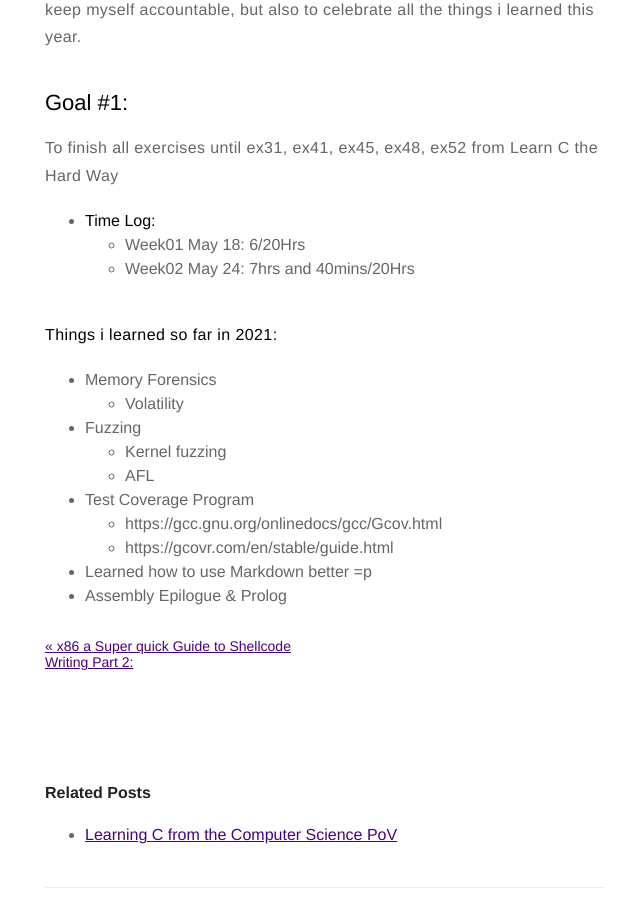
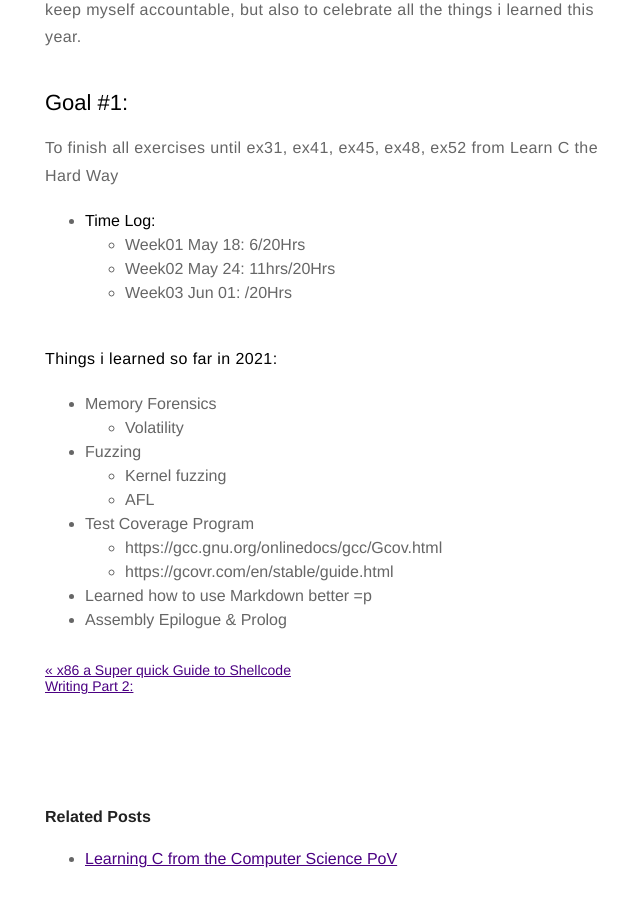
Before and after one commit to MaskedFox/maskedfox.github.io, a Jekyll site: the page built from _posts/2021-05-18-LearningTime2021.md, in a window 1280 px wide and 900 px high, scrolled down 773 px. Shown: the whole window, without its empty margins (315-955 px from the left). Built offline with Jekyll 4.4.1, drawn with Linux system fonts in a browser that asks for light colours; comment, search, counter and statistics services are not loaded.

Commit message:
added new week and time for the weekend

```diff
--- a/_posts/2021-05-18-LearningTime2021.md
+++ b/_posts/2021-05-18-LearningTime2021.md
@@ -31,7 +31,8 @@ To finish all exercises until ex31, ex41, ex45, ex48, ex52 from Learn C the Hard
 
 - **Time Log:**
   - Week01 May 18: 6/20Hrs
-  - Week02 May 24: 7hrs and 40mins/20Hrs
+  - Week02 May 24: 11hrs/20Hrs
+  - Week03 Jun 01: /20Hrs
   &nbsp;
 
 **Things i learned so far in 2021:**
```
